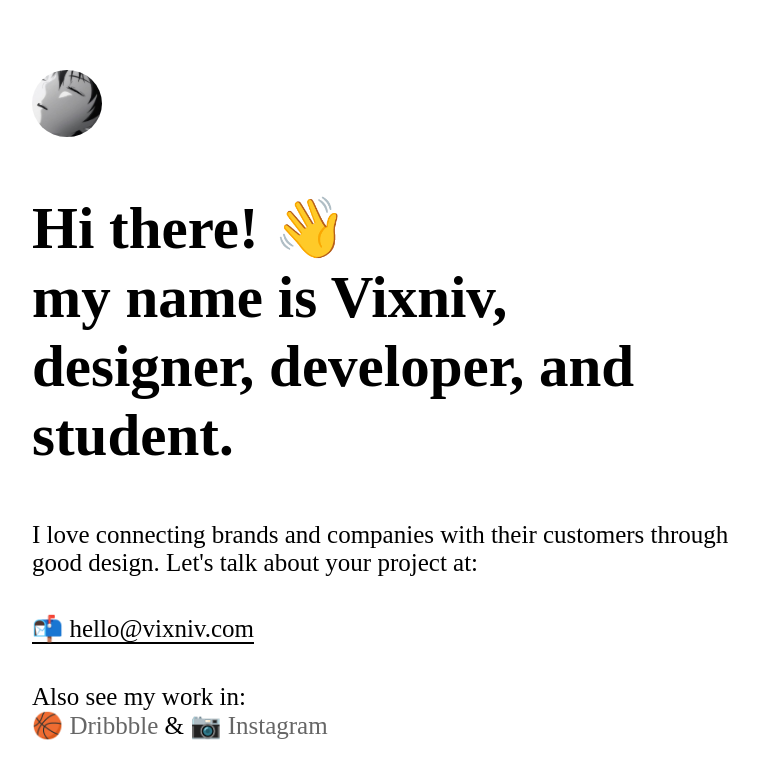
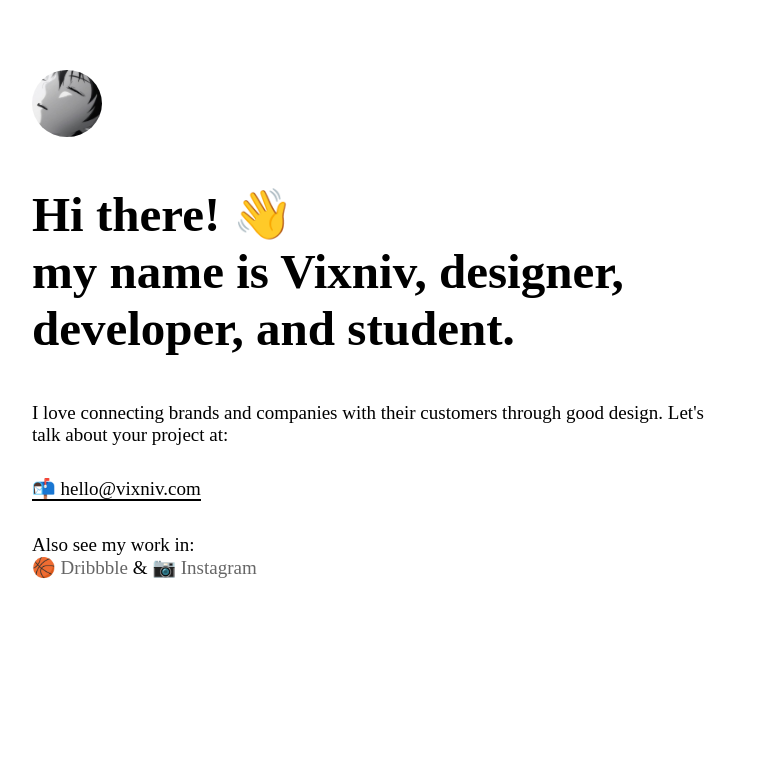
Before and after one commit to vixniv/one, a plain HTML site: page index.html in a window 1280 px wide. Shown: the whole page, without its empty margins (258-1016 px from the left). Drawn offline with Linux system fonts and the light colour scheme; a web font is replaced by a local one.

Commit message:
Update cssfileishere.css

```diff
--- a/cssfileishere.css
+++ b/cssfileishere.css
@@ -25,12 +25,12 @@ body {
 h1.header{
     font-family: "sfsemibold";
     padding-top: 12px;
-    font-size:59px;
+    font-size:36px;
 }
 
 p.sub {
     padding-top: 12px;
-    font-size:25px;
+    font-size:19px;
 }
 
 .semi {
@@ -53,7 +53,7 @@ a.semi:hover {
 
 .subemail {
     padding-top: 12px;
-    font-size:25px;
+    font-size:19px;
 }
 
 a.email {
@@ -80,5 +80,23 @@ img.pp{
 p.footer {
     padding-top: 15px;
     padding-bottom: 8px;
-    font-size:25px;
+    font-size:19px;
 }
+
+@media only screen and (min-width: 768px) {
+    h1.header{
+        font-size:49px;
+    }
+
+    p.sub {
+        font-size:19px;
+    }
+
+    .subemail {
+        font-size:19px;
+    }
+
+    p.footer {
+        font-size:19px;
+    }
+}
```
